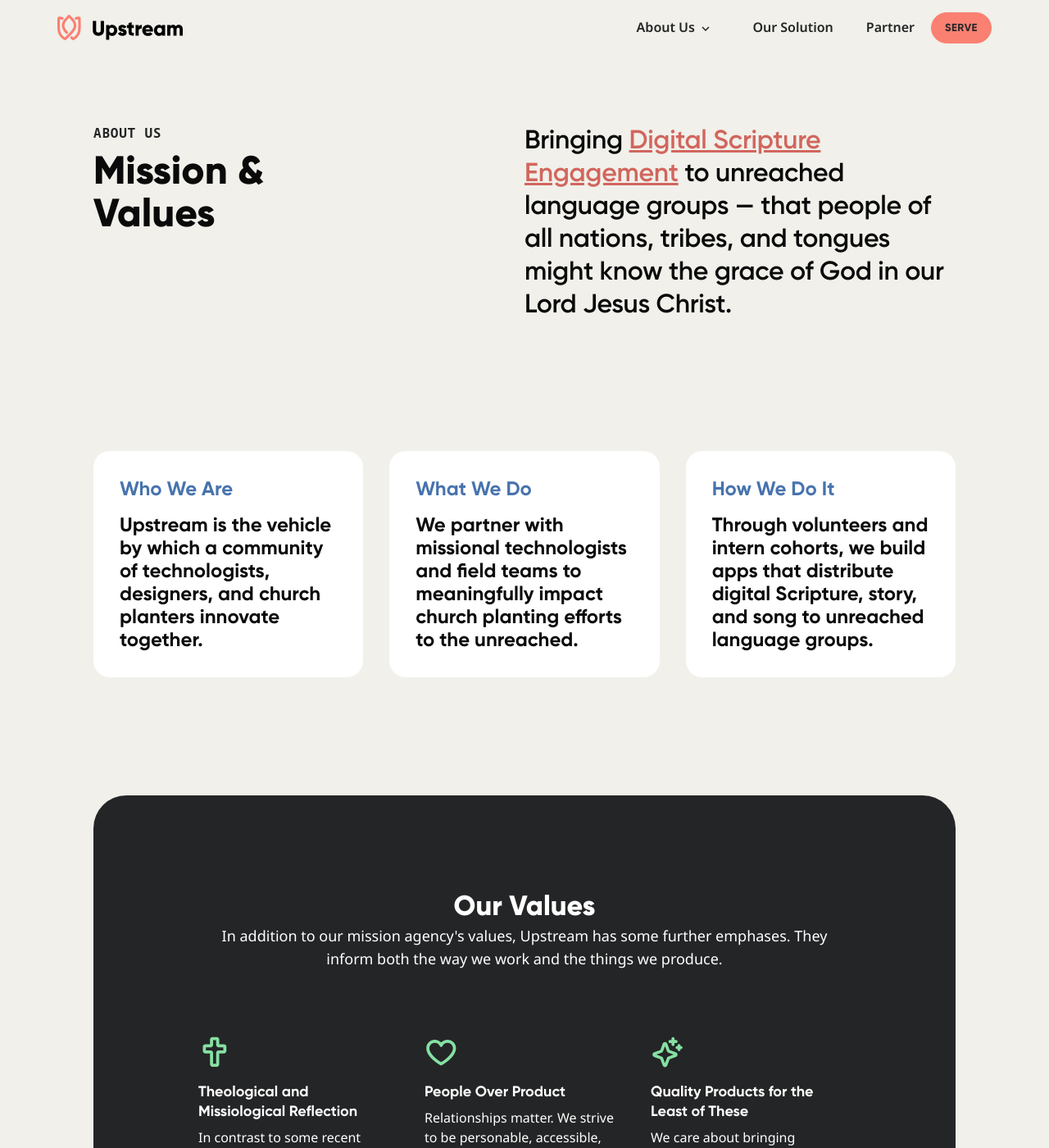
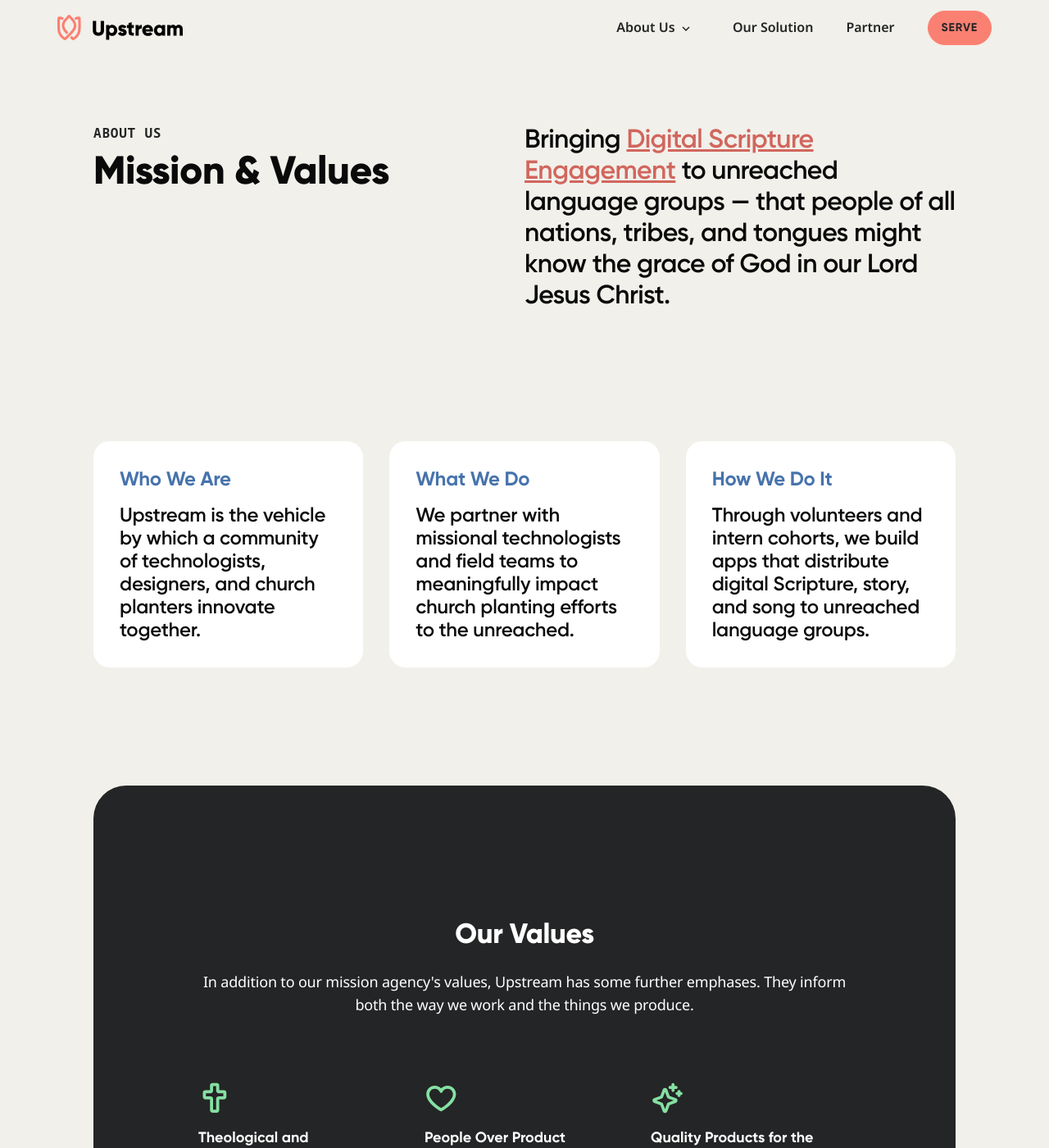
Before and after one commit to UpstreamCode/upstreamcode.github.io, a Jekyll site: the page built from _pages/mission-and-values.html, in a window 1280 px wide and 1400 px high. Shown: the whole window at 82% size. Built offline with Jekyll 4.4.1, drawn with Linux system fonts in a browser that asks for light colours; comment, search, counter and statistics services are not loaded.

Commit message:
Adjusted text styling and fixed spacing issues

```diff
--- a/_includes/nav.html
+++ b/_includes/nav.html
@@ -54,7 +54,7 @@
         </ul>
       </div>
       <form class="d-grid gap-2 d-md-block">
-        <a href="/serve/" class="btn btn-primary btn-sm">Serve</a>
+        <a href="/serve/" class="nav-serve btn btn-primary btn-sm">Serve</a>
       </form>
     </div>
   </div>
--- a/_pages/mission-and-values.html
+++ b/_pages/mission-and-values.html
@@ -33,21 +33,21 @@
     >
       <div class="q-card">
         <p class="question">Who We Are</p>
-        <p>
+        <p class="answer">
           Upstream is the vehicle by which a community of technologists,
           designers, and church planters innovate together.
         </p>
       </div>
       <div class="q-card">
         <p class="question">What We Do</p>
-        <p>
+        <p class="answer">
           We partner with missional technologists and field teams to
           meaningfully impact church planting efforts to the unreached.
         </p>
       </div>
       <div class="q-card">
         <p class="question">How We Do It</p>
-        <p>
+        <p class="answer">
           Through volunteers and intern cohorts, we build apps that distribute
           digital Scripture, story, and song to unreached language groups.
         </p>
--- a/_sass/base.scss
+++ b/_sass/base.scss
@@ -40,6 +40,7 @@
   font-size: 48px;
   font-weight: 800;
   line-height: 52px;
+  letter-spacing: -0.01em;
   margin-bottom: 24px;
   margin-top: 48px;
 
@@ -55,13 +56,14 @@
   font-family: Gilroy, sans-serif;
   font-size: 34px;
   font-weight: 800;
-  line-height: 44px;
+  line-height: 40px;
+  letter-spacing: -0.01em;
   margin-bottom: 24px;
   margin-top: 48px;
 
   @include media-breakpoint-down(sm) {
     font-size: 28px;
-    line-height: 36px;
+    line-height: 34px;
     margin-bottom: 16px;
     margin-top: 32px;
   }
@@ -127,6 +129,7 @@
   font-style: normal;
   font-weight: 400;
   line-height: 28px;
+  letter-spacing: -0.01em;
   margin-bottom: 24px;
 
   @include media-breakpoint-down(sm) {
@@ -193,8 +196,8 @@
   font-size: 32px;
   font-style: normal;
   font-weight: 600;
-  letter-spacing: -0.3px;
-  line-height: 40px;
+  letter-spacing: -0.02em;
+  line-height: 38px;
   margin-bottom: 48px;
   margin-top: 48px;
 }
@@ -521,6 +524,10 @@
         }
       }
     }
+  }
+
+  .nav-serve {
+      margin-left: 20px;
   }
 
   #mobile-secondary-nav {
@@ -558,9 +565,9 @@
 }
 
 .btn-sm {
-  font-size: 13px;
-  line-height: 20px;
-  letter-spacing: 0.5px;
+  font-size: 14px;
+  line-height: 24px;
+  letter-spacing: 0.8px;
 }
 
 .btn svg {
@@ -640,7 +647,7 @@
     h1 {
       font-size: 64px;
       font-weight: 800;
-      letter-spacing: -0.5px;
+      letter-spacing: -1px;
       line-height: 72px;
       margin-top: 0px;
 
@@ -656,8 +663,9 @@
 
     @include media-breakpoint-down(md) {
       h1 {
-        font-size: 48px;
-        line-height: 52px;
+        font-size: 40px;
+        line-height: 44px;
+        letter-spacing: -1px;
       }
     }
   }
@@ -2082,6 +2090,10 @@
           padding-bottom: 8px;
         }
       }
+
+      p.answer {
+        font-weight: 600;
+      }
     }
   }
 
@@ -2104,18 +2116,22 @@
       padding: 88px 20px;
     }
 
+    h2 {
+      margin-bottom: 24px;
+    }
+
     h2,
     p {
       color: map-get($primary-colors, "white");
+      text-align: center;
+
+      @include media-breakpoint-down(md) {
+        text-align: left;
+      }
+    }
+
+    p {
       margin: 0px;
-      text-align: center;
-
-      @include media-breakpoint-down(md) {
-        text-align: left;
-      }
-    }
-
-    p {
       padding: 0px 0px 80px;
 
       @include media-breakpoint-down(md) {
@@ -2448,14 +2464,30 @@
   }
 
   .content {
+    h2 {
+      sup {
+        font-size: medium;
+        vertical-align: super;
+      }
+    }
+
     p.highlight {
       color: map-get($neutral-colors, 1);
       font-family: Gilroy, sans-serif;
-      font-size: 30px;
+      font-size: 24px;
       font-style: normal;
       font-weight: 500;
-      line-height: 40px;
-    }
+      line-height: 32px;
+      letter-spacing: -0.02em;
+    }
+
+    p {
+      sup {
+        font-size: x-small;
+        vertical-align: super;
+      }
+    }
+
 
     img {
       margin-bottom: 72px;
@@ -2499,13 +2531,15 @@
       font-family: "Noto Sans Monospace", monospace;
       font-weight: 600;
       font-size: 16px;
+      line-height: 24px;
+      letter-spacing: 0.8px;
       text-transform: uppercase;
       margin-bottom: 8px;
     }
 
     p.resource-title {
       font-family: Gilroy, sans-serif;
-      font-weight: 700;
+      font-weight: 800;
       font-size: 24px;
       line-height: 32px;
       margin-bottom: 8px;
@@ -2514,6 +2548,7 @@
     p.resource-author {
       font-weight: 600;
       font-size: 16px;
+      line-height: 24px;
     }
 
     p.resource-description {
```
